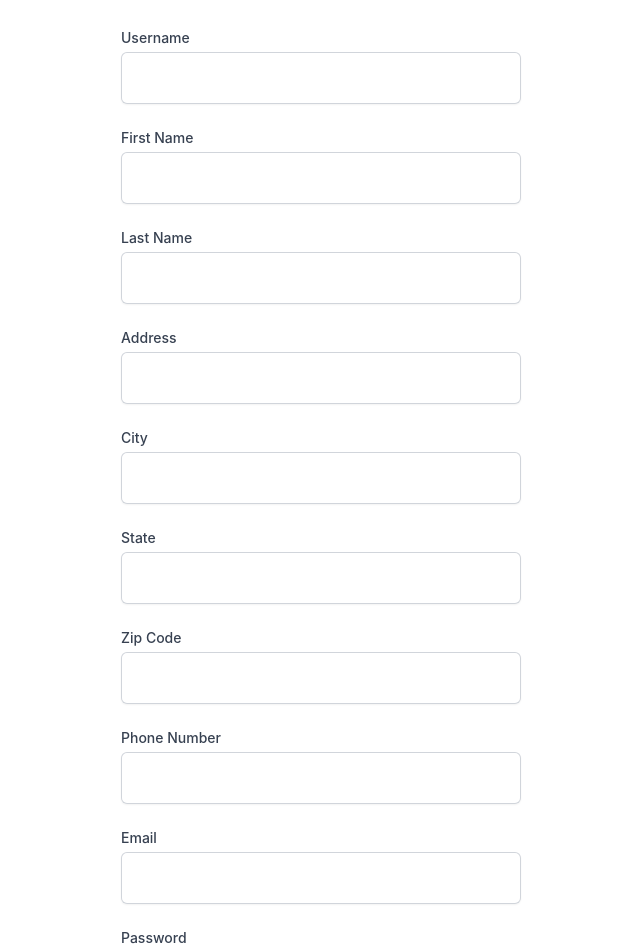
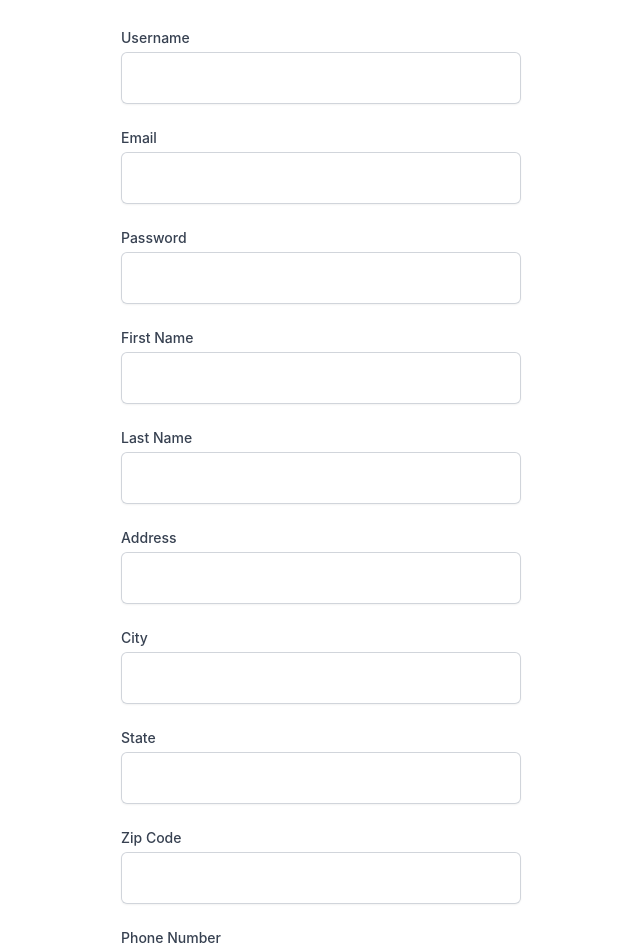
Before and after one commit to MonkeyCrumbs999/Genesis-Tech-Support, a React (Create React App) app in the folder client/: page /register in a window 1280 px wide. Shown: the part 240-1190 px from the top of the page, without its empty margins (327-967 px from the left). Built offline with nearby package versions, Linux system fonts and the light colour scheme.

Commit message:
fixing form field validation

```diff
--- a/client/src/auth.js
+++ b/client/src/auth.js
@@ -39,8 +39,8 @@ export const register = async (
   address,
   city,
   state,
+  zipCode,
   phone,
-  zipCode,
   setUser,
   setError
 ) => {
@@ -60,8 +60,8 @@ export const register = async (
           address,
           city,
           state,
+          zipCode,
           phone,
-          zipCode,
         }),
       }
     );
--- a/client/src/components/registration/Register.js
+++ b/client/src/components/registration/Register.js
@@ -24,10 +24,10 @@ function Register() {
       firstName,
       lastName,
       address,
-      city, // included city
-      state, // included state
+      city,
+      state,
+      zipCode,
       phone,
-      zipCode,
     } = formData;
 
     console.log("Submitting registration form with data:", formData);
@@ -42,8 +42,8 @@ function Register() {
       address,
       city, // passed city to the register function
       state, // passed state to the register function
-      phone,
-      zipCode
+      zipCode,
+      phone
     );
 
     console.log("Registration result:", success);
--- a/client/src/components/registration/RegisterForm.js
+++ b/client/src/components/registration/RegisterForm.js
@@ -61,8 +61,8 @@ function RegisterForm({ onSubmit }) {
       address.isValid &&
       city.isValid &&
       state.isValid &&
-      phone.isValid &&
-      zipCode.isValid
+      zipCode.isValid &&
+      phone.isValid
     ) {
       const data = {
         username: username.value,
@@ -73,8 +73,8 @@ function RegisterForm({ onSubmit }) {
         address: address.value,
         city: city.value,
         state: state.value,
+        zipCode: zipCode.value,
         phone: phone.value,
-        zipCode: zipCode.value,
       };
       console.log(data); // Log the data being passed to the onSubmit function
       onSubmit(data);
@@ -91,6 +91,26 @@ function RegisterForm({ onSubmit }) {
         isValid={username.isValid}
         message={username.message}
         onChange={(e) => validateInput(e.target.value, "username", setUsername)}
+      />
+
+      <FormField
+        label="Email"
+        id="email"
+        type="email"
+        value={email.value}
+        isValid={email.isValid}
+        message={email.message}
+        onChange={(e) => validateInput(e.target.value, "email", setEmail)}
+      />
+
+      <FormField
+        label="Password"
+        id="password"
+        type="password"
+        value={password.value}
+        isValid={password.isValid}
+        message={password.message}
+        onChange={(e) => validateInput(e.target.value, "password", setPassword)}
       />
 
       <FormField
@@ -165,26 +185,6 @@ function RegisterForm({ onSubmit }) {
         onChange={(e) => validateInput(e.target.value, "phone", setPhone)}
       />
 
-      <FormField
-        label="Email"
-        id="email"
-        type="email"
-        value={email.value}
-        isValid={email.isValid}
-        message={email.message}
-        onChange={(e) => validateInput(e.target.value, "email", setEmail)}
-      />
-
-      <FormField
-        label="Password"
-        id="password"
-        type="password"
-        value={password.value}
-        isValid={password.isValid}
-        message={password.message}
-        onChange={(e) => validateInput(e.target.value, "password", setPassword)}
-      />
-
       <div>
         <button
           type="submit"
```
